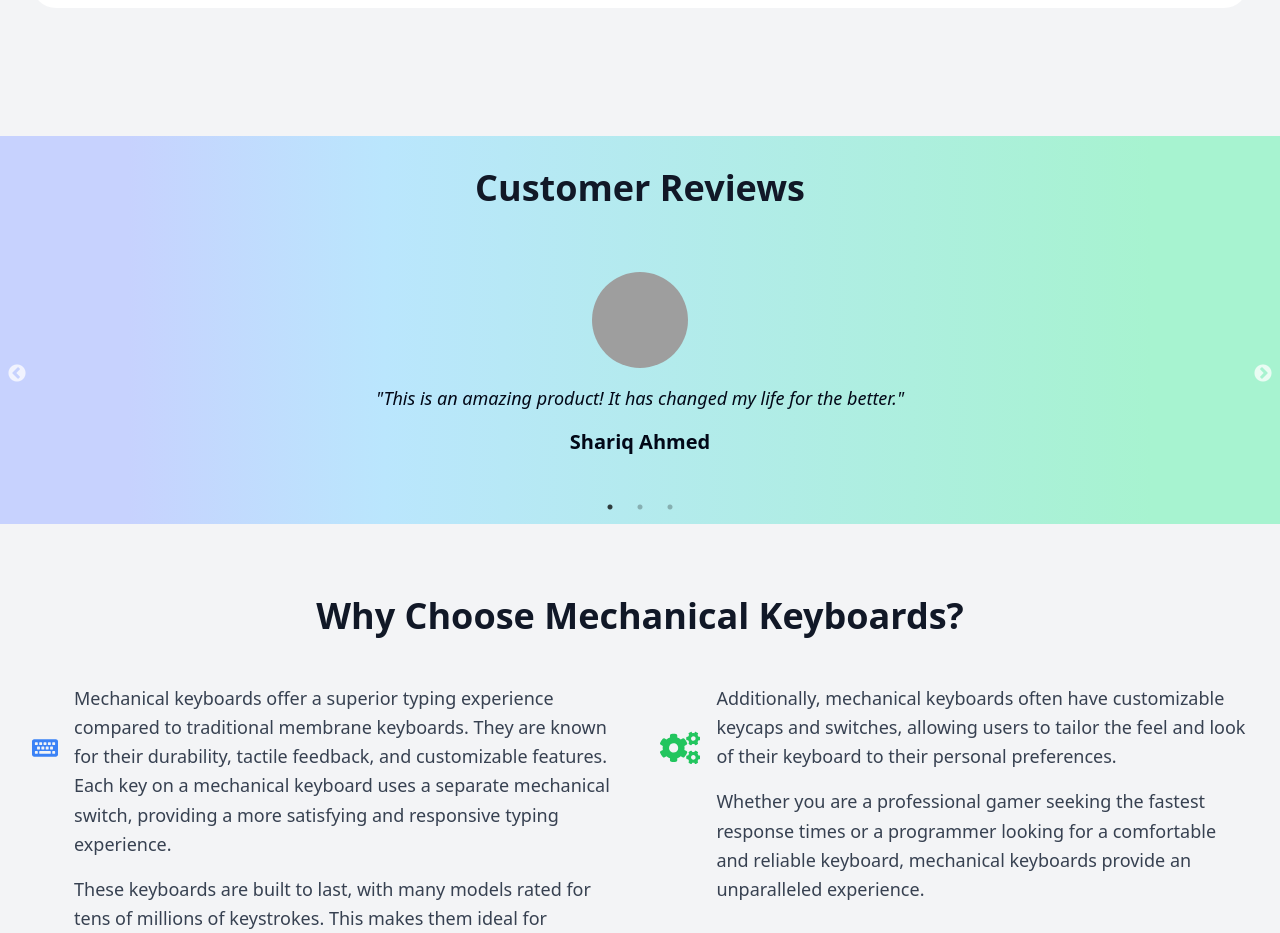
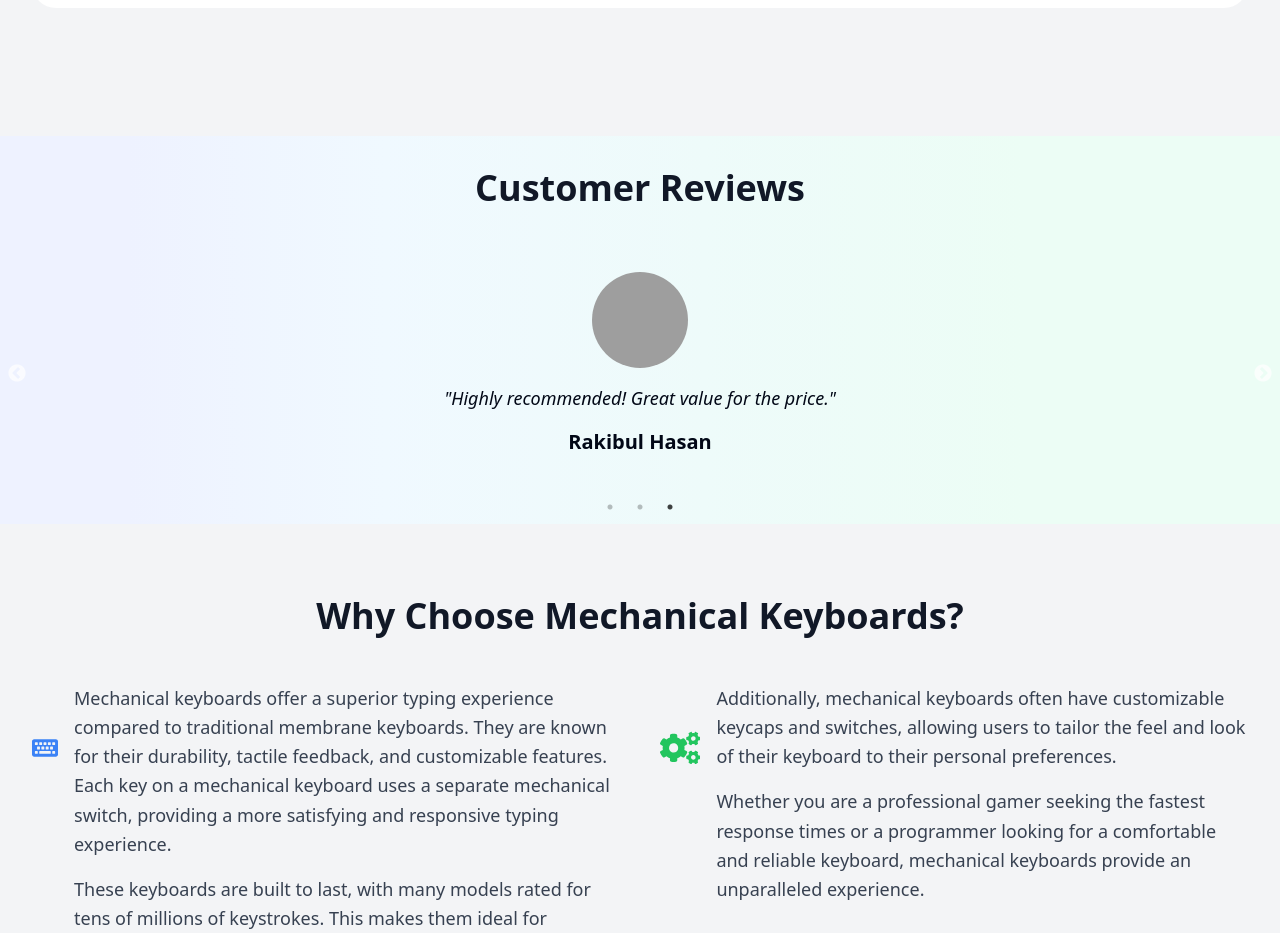
Before and after one commit to ProgrammerShahJalal/mechanical-keyboard, a React (Vite) app: page / in a window 1280 px wide. Shown: the part 1440-2373 px from the top of the page. Built offline with nearby package versions, Linux system fonts and the light colour scheme; no server answers; grey boxes are pictures that could not be loaded.

Commit message:
review slider updated

```diff
--- a/src/components/CustomerReviews.tsx
+++ b/src/components/CustomerReviews.tsx
@@ -7,16 +7,20 @@ const CustomerReviews = () => {
   const settings = {
     dots: true,
     infinite: true,
-    speed: 500,
     slidesToShow: 1,
     slidesToScroll: 1,
+    autoplay: true,
+    speed: 2000,
+    autoplaySpeed: 2000,
+    cssEase: "linear",
   };
 
   return (
-    <section className="container mx-auto p-8 bg-gradient-to-r from-indigo-200 from-10% via-sky-200 via-30% to-emerald-200 to-90%">
+    <section className="container mx-auto p-8 bg-gradient-to-r from-indigo-50 from-10% via-sky-50 via-30% to-emerald-50 to-80%">
       <h2 className="text-3xl md:text-4xl font-bold text-gray-900 mb-12 text-center">
         Customer Reviews
       </h2>
+      <div className="slider-container">
         <Slider {...settings}>
           {reviews.map((review) => (
             <div key={review.id} className="p-4">
@@ -34,6 +38,7 @@ const CustomerReviews = () => {
             </div>
           ))}
         </Slider>
+      </div>
     </section>
   );
 };
```
Lines whose indentation alone changed are shown as unchanged.
